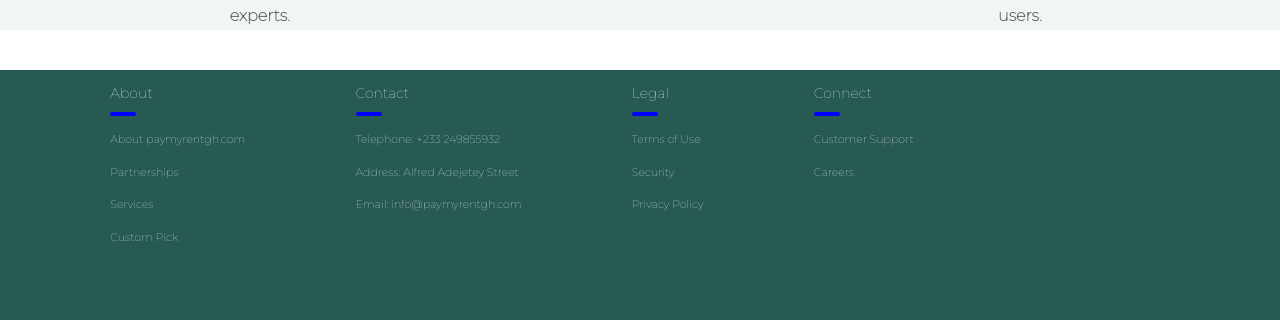
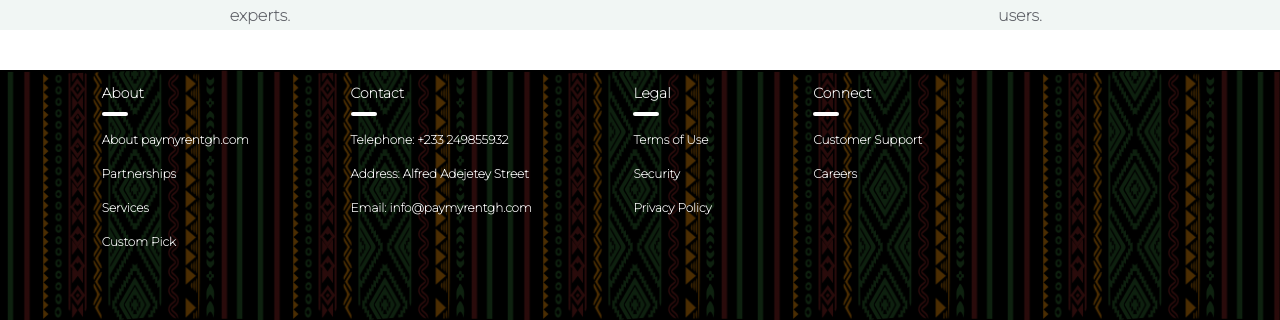
Before and after one commit to Teye-Doku/paymyrent, a React (Create React App) app: page / in a window 1280 px wide. Shown: the part 2423-2743 px from the top of the page. Built offline with nearby package versions, Linux system fonts and the light colour scheme.

Commit message:
adding african touch

```diff
--- a/src/components/Footer/Footer.css
+++ b/src/components/Footer/Footer.css
@@ -1,7 +1,6 @@
 .footer {
   width: 100%;
   min-height: 250px;
-  background-color: #275a53;
   display: flex;
 }
 
@@ -16,22 +15,24 @@
   color: white;
   font-size: 14px;
   margin-top: 15px;
+  font-weight: bold;
 }
 
 .footer__spacing {
   margin: 10px 0;
   width: 26px;
   height: 4px;
-  background-color: blue;
+  background-color: white;
   border-radius: 2px;
 }
 
 .footer__item p {
   color: white;
-  font-size: 11px;
+  font-size: 12px;
   font-family: "Montserrat", sans-serif;
   margin-top: 15px;
   cursor: pointer;
+  font-weight: bold;
 }
 .header__licensed {
   display: flex;
@@ -49,6 +50,7 @@
   border-radius: 5px;
   margin-left: 10px;
 }
+
 .header__licensed > p {
   font-family: "Montserrat", sans-serif;
 }
--- a/src/components/Footer/Footer.js
+++ b/src/components/Footer/Footer.js
@@ -4,7 +4,13 @@
 const  Footer = () => {
     return (
         <>
-          <div className="footer">
+          <div className="footer"
+              style={{
+                background:
+                    "linear-gradient(0deg, rgba(0, 0, 0, 0.7), rgba(0, 0, 0, 0.7)), url('./african_pattern.png')",
+                backgroundSize: "contain",
+            }}
+          >
            <div className="footer__left">
               <div className="footer__item">
                   <h3>About</h3>
--- a/src/components/header/Header.css
+++ b/src/components/header/Header.css
@@ -1,7 +1,7 @@
 .header {
   width: 100%;
   position: relative;
-  background-color: white;
+  background-color: #e2d562;
   height: 70px;
   display: flex;
   justify-content: space-between;
```
Also changed, not shown: public/african_pattern.png (added).
